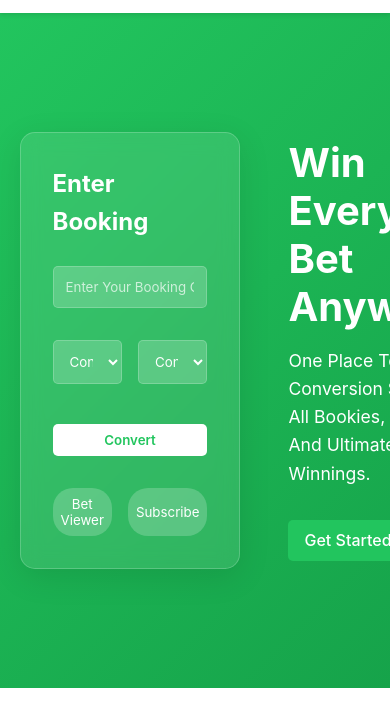
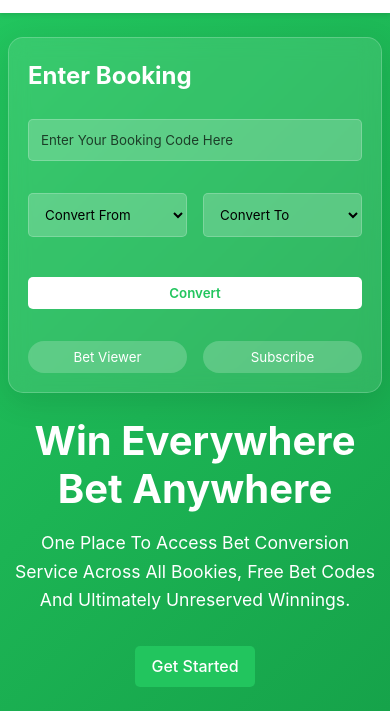
Before and after one commit to bylukeO/BETSWITCH, a plain HTML site: page index.html in a window 390 px wide. Shown: the part 65-782 px from the top of the page. Drawn offline with Linux system fonts and the light colour scheme.

Commit message:
fix hero section mobile responsiveness

```diff
--- a/Css/style.css
+++ b/Css/style.css
@@ -156,11 +156,11 @@ body {
   border: 1px solid rgba(255, 255, 255, 0.2);
   border-radius: 5px;
   background: rgba(255, 255, 255, 0.2);
-  color: var(--white);
+  color: var(--black);
 }
 
 .converter-card input::placeholder {
-  color: rgba(255, 255, 255, 0.7);
+  color: rgba(0, 0, 0, 0.7);
 }
 
 .converter-selectors {
@@ -171,6 +171,7 @@ body {
 
 .converter-selectors select {
   flex: 1;
+  color: #000000;
 }
 
 .btn-convert {
@@ -617,16 +618,46 @@ body {
 }
 
 @media (max-width: 768px) {
-  .bookmakers-grid {
-    grid-template-columns: repeat(2, 1fr);
-    gap: 1rem;
+  .hero {
+    flex-direction: column;
+    gap: 2rem;
+    padding: 2rem 5%;
+    align-items: stretch;
   }
-  .bookmaker-logo {
-    padding: 1rem;
+  .converter-card {
+    max-width: 100%;
+    width: 100%;
+    margin: 0 auto;
   }
-  .bookmaker-logo img {
-    max-width: 60px;
-    max-height: 36px;
+  .hero-content {
+    max-width: 100%;
+    width: 100%;
+    text-align: center;
+    margin: 0 auto;
+  }
+}
+
+@media (max-width: 576px) {
+  .hero {
+    flex-direction: column;
+    gap: 1.5rem;
+    padding: 1.5rem 2%;
+    align-items: stretch;
+  }
+  .converter-card {
+    max-width: 100%;
+    width: 100%;
+    padding: 1.2rem;
+    margin: 0 auto;
+  }
+  .hero-content {
+    max-width: 100%;
+    width: 100%;
+    text-align: center;
+    margin: 0 auto;
+  }
+  .hero-content h1 {
+    font-size: 2rem;
   }
 }
 
--- a/index.html
+++ b/index.html
@@ -52,7 +52,7 @@
         <a href="#">Services</a>
         <a href="#">Pricing</a>
         <a href="#">Reviews</a>
-        <a href="#">Affiliates</a>
+        <a href="#">Contact Us</a>
       </nav>
       <div class="auth-buttons">
         <a href="signup.html" class="btn btn-outline">Sign Up</a>
@@ -95,7 +95,7 @@
           One Place To Access Bet Conversion Service Across All Bookies, Free
           Bet Codes And Ultimately Unreserved Winnings.
         </p>
-        <a href="#" class="btn btn-filled">Get Started</a>
+        <a href="signup.html" class="btn btn-filled">Get Started</a>
       </div>
     </section>
 
@@ -198,7 +198,7 @@
         </div>
       </div>
       <div class="cta-container">
-        <a href="#" class="btn btn-cta">CREATE A FREE ACCOUNT NOW</a>
+        <a href="signup.html"class="btn btn-cta">CREATE A FREE ACCOUNT NOW</a>
       </div>
     </section>
 
```
